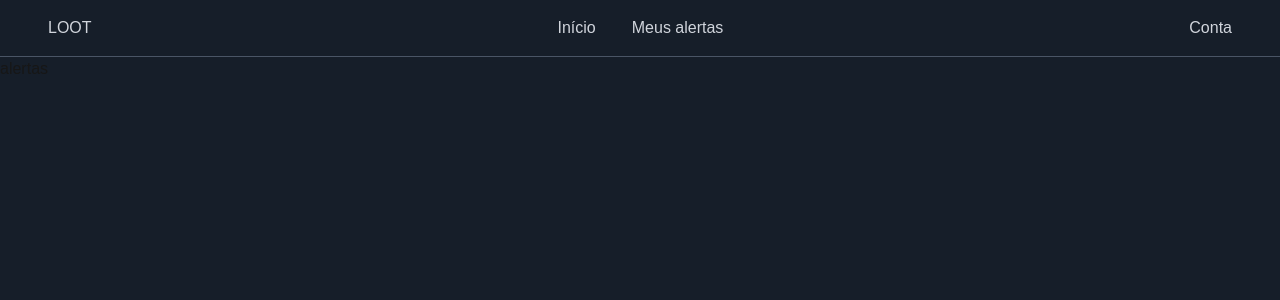
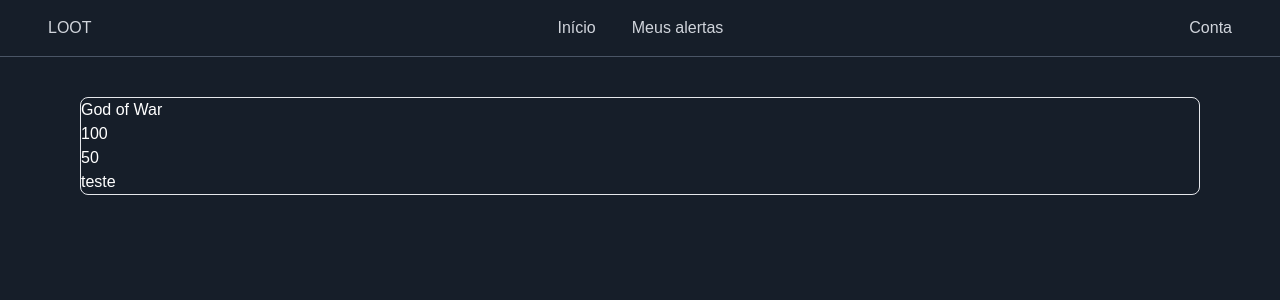
Before and after one commit to eduardo-gabriel-frainer/LOOT, a Next.js app: page /alertas in a window 1280 px wide. Shown: the top 300 px of the page. Built offline with nearby package versions, Linux system fonts and the light colour scheme.

Commit message:
iniciando card

```diff
--- a/src/app/alertas/page.tsx
+++ b/src/app/alertas/page.tsx
@@ -1,8 +1,9 @@
+import Card from "@/components/ui/Card";
 
 export default function Home() {
   return (
-    <div >
-     alertas
+    <div className="text-white border border-gray-200 rounded-lg mx-20 mt-10">
+     <Card name="God of War" price={100} expectPrice={50} status="teste"/>
     </div>
   );
 }
--- /dev/null
+++ b/src/components/Footer.tsx
@@ -0,0 +1,7 @@
+export default function Footer(){
+    return (
+        <div>
+
+        </div>
+    )
+}
--- /dev/null
+++ b/src/components/ui/Card.tsx
@@ -0,0 +1,21 @@
+type cardProps = {
+    name: string,
+    price: number,
+    expectPrice: number,
+    status: string
+}
+
+export default function Card({ name, price, expectPrice, status }: cardProps) {
+    return (
+        <div>
+            <div>
+                {name}
+            </div>
+            <div>
+                <p>{price}</p>
+                <p>{expectPrice}</p>
+                <p>{status}</p>
+            </div>
+        </div>
+    )
+}
```
